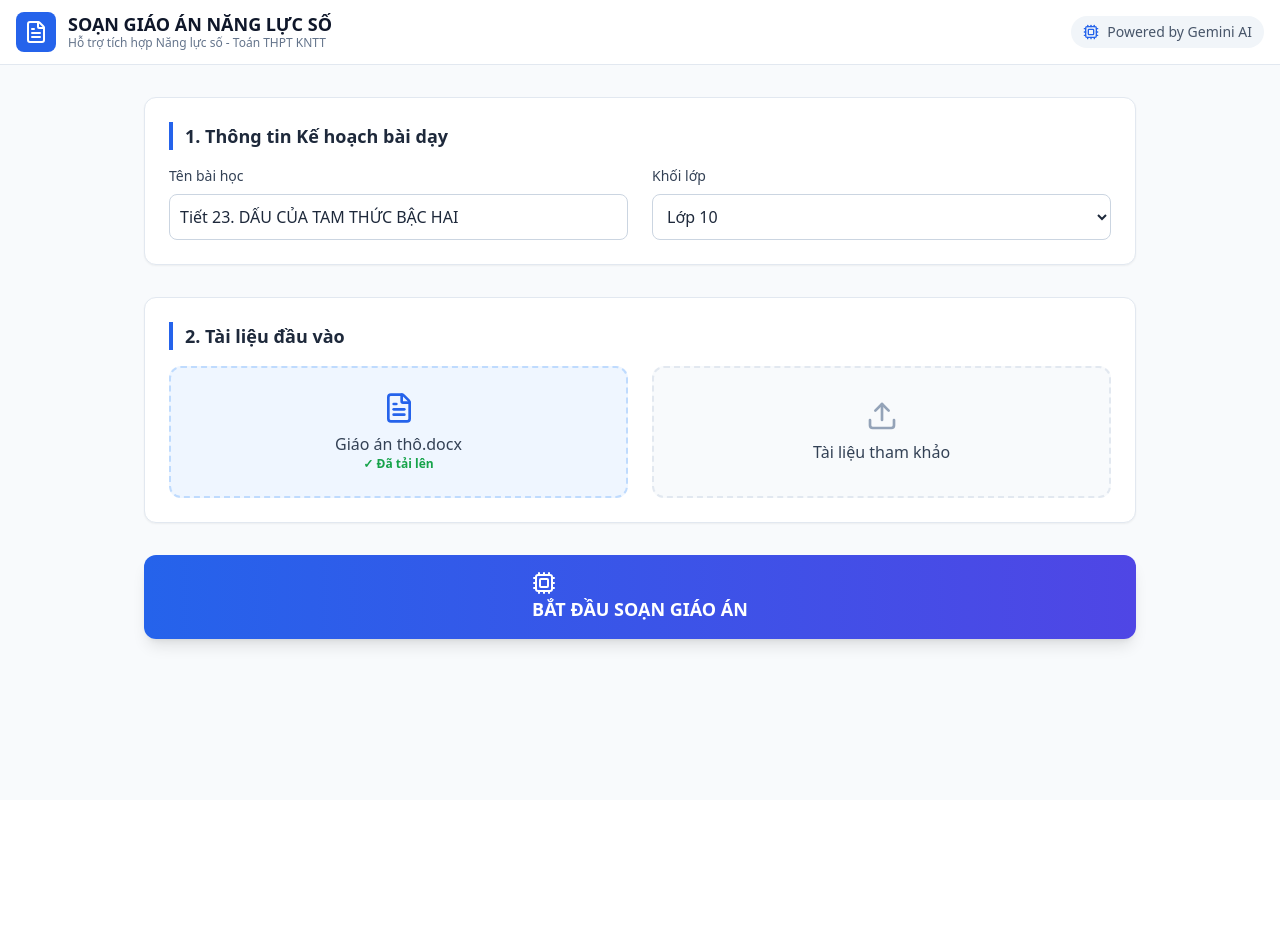
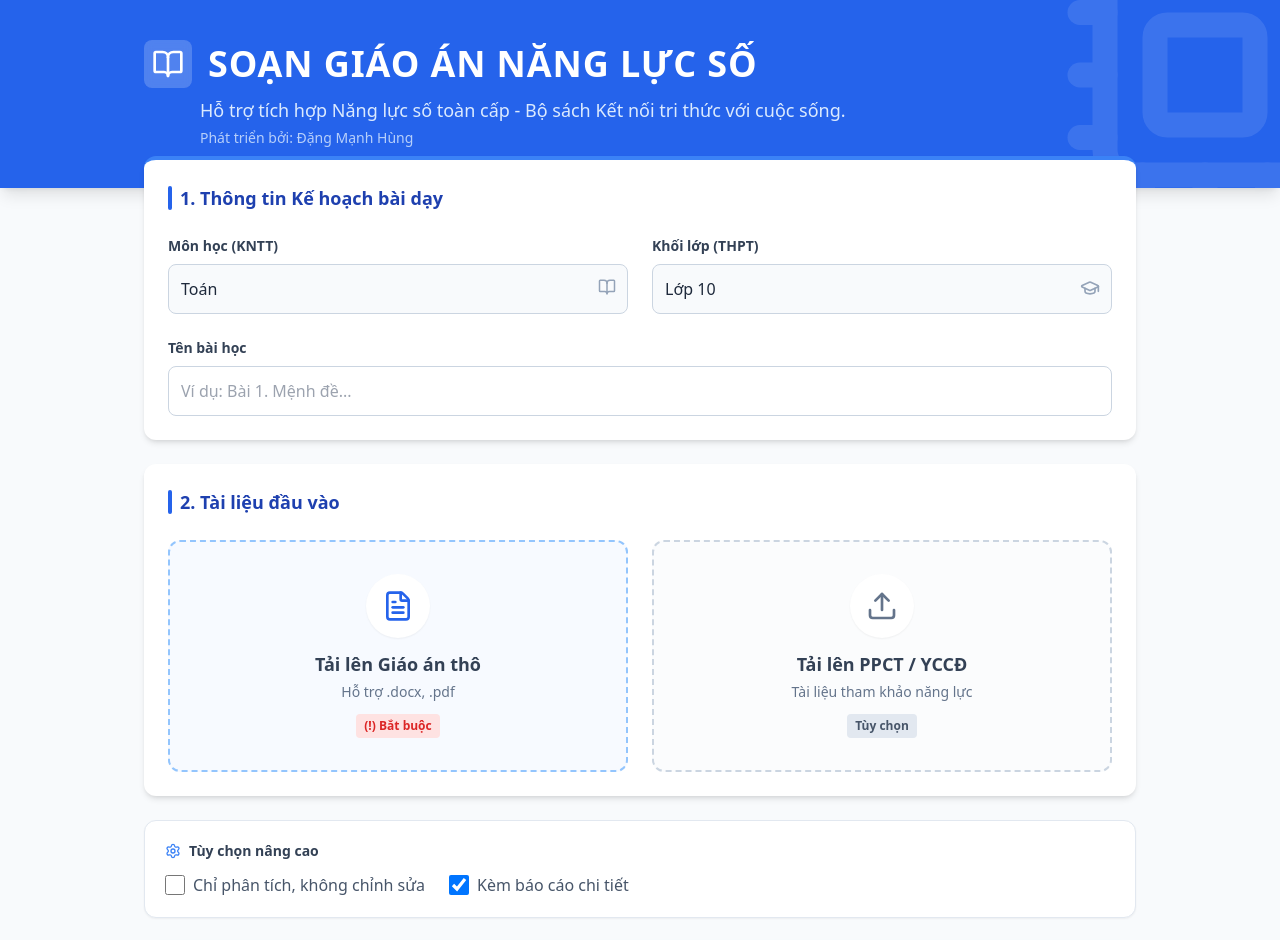
Before and after one commit to dangmanhhunglnt/giao-an-toan-kntt, a Next.js app: page / in a window 1280 px wide. Shown: the top 940 px of the page. Before the commit the page ends 800 px from the top, so only its background shows below. Built offline with nearby package versions, Linux system fonts and the light colour scheme.

Commit message:
Cap nhat giao dien moi

```diff
--- a/app/page.tsx
+++ b/app/page.tsx
@@ -1,13 +1,26 @@
 "use client";
 
 import React, { useState } from 'react';
-import { Cpu, Upload, FileText, CheckCircle, Download, Settings, FileBarChart } from 'lucide-react';
+import {
+  Cpu, Upload, FileText, CheckCircle, Download,
+  Settings, FileBarChart, BookOpen, GraduationCap,
+  Facebook, Phone, MonitorPlay
+} from 'lucide-react';
 
 export default function AI_LessonPlan_KNTT() {
   const [isProcessing, setIsProcessing] = useState(false);
   const [showResult, setShowResult] = useState(false);
+  const [selectedSubject, setSelectedSubject] = useState("Toán");
 
-  // 1. Hàm xử lý khi ấn nút Bắt đầu
+  // Danh sách môn học THPT - Kết nối tri thức
+  const subjects = [
+    "Toán", "Ngữ văn", "Vật lí", "Hóa học", "Sinh học",
+    "Lịch sử", "Địa lí", "Giáo dục kinh tế và pháp luật",
+    "Tin học", "Công nghệ", "Âm nhạc", "Mỹ thuật",
+    "Giáo dục thể chất", "Hoạt động trải nghiệm, HN", "Giáo dục QP&AN"
+  ];
+
+  // Hàm xử lý
   const handleAnalyze = () => {
     setIsProcessing(true);
     setTimeout(() => {
@@ -16,8 +29,7 @@ export default function AI_LessonPlan_KNTT() {
     }, 3000);
   };
 
-  // Hàm hỗ trợ tải file (ĐÃ SỬA LỖI MÀU ĐỎ TẠI ĐÂY)
-  // Thêm chữ ": any" để máy tính không báo lỗi nữa
+  // Hàm hỗ trợ tải file
   const downloadFile = (content: any, fileName: any) => {
      const blob = new Blob([content], { type: 'application/msword' });
      const url = URL.createObjectURL(blob);
@@ -29,112 +41,199 @@ export default function AI_LessonPlan_KNTT() {
      document.body.removeChild(link);
   }
 
-  // 2. Tải Giáo án
+  // Tải Giáo án
   const handleDownloadLessonPlan = () => {
      const content = `
         <html xmlns:o='urn:schemas-microsoft-com:office:office' xmlns:w='urn:schemas-microsoft-com:office:word' xmlns='http://www.w3.org/TR/REC-html40'>
         <head><meta charset='utf-8'><title>Giáo án NLS</title></head>
         <body>
-           <h1 style="text-align:center; color:#2E75B6;">GIÁO ÁN TÍCH HỢP NĂNG LỰC SỐ</h1>
-           <p><strong>Giáo viên:</strong> Đặng Mạnh Hùng</p>
-           <p><strong>Bài dạy:</strong> Dấu của tam thức bậc hai</p>
+           <h1 style="text-align:center; color:#2563EB;">KẾ HOẠCH BÀI DẠY (KẾT NỐI TRI THỨC)</h1>
+           <p style="text-align:center;"><strong>Môn:</strong> ${selectedSubject} - <strong>Tích hợp Năng lực số</strong></p>
            <hr>
-           <h3>NỘI DUNG BÀI DẠY...</h3>
-           <p>(Nội dung giáo án đã được AI bổ sung hoạt động công nghệ...)</p>
+           <h3>I. MỤC TIÊU</h3>
+           <p>...</p>
+           <h3>II. TIẾN TRÌNH DẠY HỌC (Đã tích hợp công nghệ)</h3>
+           <p>(Nội dung chi tiết...)</p>
         </body>
         </html>
      `;
-     downloadFile(content, "Giao_an_NLS_KNTT.doc");
+     downloadFile(content, `Giao_an_${selectedSubject}_NLS.doc`);
   };
 
-  // 3. Tải Báo cáo
+  // Tải Báo cáo
   const handleDownloadReport = () => {
-    const content = `
-       <html xmlns:o='urn:schemas-microsoft-com:office:office' xmlns:w='urn:schemas-microsoft-com:office:word' xmlns='http://www.w3.org/TR/REC-html40'>
-       <head><meta charset='utf-8'><title>Báo cáo NLS</title></head>
-       <body>
-          <h1 style="text-align:center; color:#C00000;">BÁO CÁO ĐÁNH GIÁ MỨC ĐỘ NLS</h1>
-          <h3>Kết quả phân tích:</h3>
-          <ul>
-            <li>Mức độ: <strong>Cao</strong></li>
-            <li>Công cụ sử dụng: GeoGebra, Google Forms.</li>
-          </ul>
-       </body>
-       </html>
-    `;
+    const content = `<html><body><h1>BÁO CÁO ĐÁNH GIÁ</h1><p>Môn: ${selectedSubject}</p></body></html>`;
     downloadFile(content, "Bao_cao_danh_gia_NLS.doc");
  };
 
   return (
     <div className="min-h-screen bg-slate-50 font-sans text-slate-800">
-      {/* Header */}
-      <header className="bg-white border-b border-slate-200 sticky top-0 z-10">
-        <div className="max-w-7xl mx-auto px-4 h-16 flex items-center justify-between">
-          <div className="flex items-center gap-3">
-            <div className="bg-blue-600 p-2 rounded-lg">
-              <FileText className="text-white w-6 h-6" />
+
+      {/* 1. HERO BANNER (Màu xanh đậm giống mẫu) */}
+      <div className="bg-blue-600 text-white py-10 shadow-lg relative overflow-hidden">
+         <div className="absolute top-0 right-0 opacity-10 transform translate-x-1/4 -translate-y-1/4">
+            <Cpu size={300} />
+         </div>
+         <div className="max-w-5xl mx-auto px-4 relative z-10">
+            <div className="flex items-center gap-4 mb-2">
+               <div className="bg-white/20 p-2 rounded-lg backdrop-blur-sm">
+                  <BookOpen size={32} className="text-white" />
+               </div>
+               <h1 className="text-3xl md:text-4xl font-bold uppercase tracking-wide">Soạn Giáo Án Năng Lực Số</h1>
             </div>
+            <p className="text-blue-100 text-lg max-w-2xl ml-14">
+               Hỗ trợ tích hợp Năng lực số toàn cấp - Bộ sách Kết nối tri thức với cuộc sống.
+               <br/>
+               <span className="text-sm opacity-80 mt-1 block">Phát triển bởi: Đặng Mạnh Hùng</span>
+            </p>
+         </div>
+      </div>
+
+      <main className="max-w-5xl mx-auto px-4 -mt-8 relative z-20 space-y-6 pb-20">
+
+        {/* KHUNG 1: THÔNG TIN KẾ HOẠCH */}
+        <section className="bg-white p-6 rounded-xl shadow-md border-t-4 border-blue-500">
+          <h2 className="text-lg font-bold text-blue-800 mb-6 flex items-center gap-2">
+             <span className="w-1 h-6 bg-blue-600 rounded-full block"></span>
+             1. Thông tin Kế hoạch bài dạy
+          </h2>
+
+          <div className="grid grid-cols-1 md:grid-cols-2 gap-6">
+            {/* Chọn Môn */}
             <div>
-              <h1 className="text-lg font-bold text-slate-900 leading-tight">SOẠN GIÁO ÁN NĂNG LỰC SỐ</h1>
-              <p className="text-xs text-slate-500">Hỗ trợ tích hợp Năng lực số - Toán THPT KNTT</p>
+              <label className="block text-sm font-semibold text-slate-700 mb-2">Môn học (KNTT)</label>
+              <div className="relative">
+                 <select
+                    value={selectedSubject}
+                    onChange={(e) => setSelectedSubject(e.target.value)}
+                    className="w-full p-3 bg-slate-50 border border-slate-300 rounded-lg outline-none focus:ring-2 focus:ring-blue-500 appearance-none font-medium"
+                 >
+                    {subjects.map((sub, index) => (
+                       <option key={index} value={sub}>{sub}</option>
+                    ))}
+                 </select>
+                 <BookOpen size={18} className="absolute right-3 top-3.5 text-slate-400 pointer-events-none" />
+              </div>
             </div>
-          </div>
-          <div className="flex items-center gap-2 text-sm font-medium text-slate-600 bg-slate-100 px-3 py-1.5 rounded-full">
-            <Cpu size={16} className="text-blue-600" />
-            <span>Powered by Gemini AI</span>
-          </div>
-        </div>
-      </header>
 
-      {/* Main Content */}
-      <main className="max-w-5xl mx-auto px-4 py-8 space-y-8">
+            {/* Chọn Khối */}
+            <div>
+              <label className="block text-sm font-semibold text-slate-700 mb-2">Khối lớp (THPT)</label>
+              <div className="relative">
+                 <select className="w-full p-3 bg-slate-50 border border-slate-300 rounded-lg outline-none focus:ring-2 focus:ring-blue-500 appearance-none font-medium">
+                    <option>Lớp 10</option>
+                    <option>Lớp 11</option>
+                    <option>Lớp 12</option>
+                 </select>
+                 <GraduationCap size={20} className="absolute right-3 top-3.5 text-slate-400 pointer-events-none" />
+              </div>
+            </div>
 
-        {/* KHUNG 1 */}
-        <section className="bg-white p-6 rounded-xl shadow-sm border border-slate-200">
-          <h2 className="text-lg font-bold text-slate-800 mb-4 border-l-4 border-blue-600 pl-3">1. Thông tin Kế hoạch bài dạy</h2>
-          <div className="grid grid-cols-1 md:grid-cols-2 gap-6">
-            <div><label className="block text-sm font-medium text-slate-700 mb-2">Tên bài học</label><input type="text" defaultValue="Tiết 23. DẤU CỦA TAM THỨC BẬC HAI" className="w-full p-2.5 border border-slate-300 rounded-lg outline-none" /></div>
-            <div><label className="block text-sm font-medium text-slate-700 mb-2">Khối lớp</label><select className="w-full p-2.5 border border-slate-300 rounded-lg outline-none bg-white"><option>Lớp 10</option><option>Lớp 11</option></select></div>
+            {/* Tên bài (Thêm vào cho đủ logic) */}
+            <div className="md:col-span-2">
+               <label className="block text-sm font-semibold text-slate-700 mb-2">Tên bài học</label>
+               <input type="text" placeholder="Ví dụ: Bài 1. Mệnh đề..." className="w-full p-3 border border-slate-300 rounded-lg focus:ring-2 focus:ring-blue-500 outline-none" />
+            </div>
           </div>
         </section>
 
-        {/* KHUNG 2 */}
-        <section className="bg-white p-6 rounded-xl shadow-sm border border-slate-200">
-          <h2 className="text-lg font-bold text-slate-800 mb-4 border-l-4 border-blue-600 pl-3">2. Tài liệu đầu vào</h2>
+        {/* KHUNG 2: TÀI LIỆU ĐẦU VÀO */}
+        <section className="bg-white p-6 rounded-xl shadow-md">
+          <h2 className="text-lg font-bold text-blue-800 mb-6 flex items-center gap-2">
+             <span className="w-1 h-6 bg-blue-600 rounded-full block"></span>
+             2. Tài liệu đầu vào
+          </h2>
           <div className="grid grid-cols-1 md:grid-cols-2 gap-6">
-            <div className="border-2 border-dashed border-blue-200 bg-blue-50 rounded-xl p-6 flex flex-col items-center justify-center text-center"><FileText className="w-8 h-8 text-blue-600 mb-2" /><p className="font-medium text-slate-700">Giáo án thô.docx</p><p className="text-xs text-green-600 font-bold">✓ Đã tải lên</p></div>
-            <div className="border-2 border-dashed border-slate-200 bg-slate-50 rounded-xl p-6 flex flex-col items-center justify-center text-center"><Upload className="w-8 h-8 text-slate-400 mb-2" /><p className="font-medium text-slate-700">Tài liệu tham khảo</p></div>
+            {/* File Giáo án */}
+            <div className="border-2 border-dashed border-blue-300 bg-blue-50/50 rounded-xl p-8 flex flex-col items-center justify-center text-center cursor-pointer hover:bg-blue-50 transition">
+              <div className="bg-white p-4 rounded-full mb-3 shadow-sm text-blue-600">
+                <FileText size={32} />
+              </div>
+              <p className="font-bold text-slate-700 text-lg">Tải lên Giáo án thô</p>
+              <p className="text-sm text-slate-500 mt-1">Hỗ trợ .docx, .pdf</p>
+              <span className="mt-3 text-xs font-semibold bg-red-100 text-red-600 px-2 py-1 rounded">(!) Bắt buộc</span>
+            </div>
+
+            {/* File PPCT */}
+            <div className="border-2 border-dashed border-slate-300 bg-slate-50/50 rounded-xl p-8 flex flex-col items-center justify-center text-center cursor-pointer hover:bg-slate-100 transition">
+              <div className="bg-white p-4 rounded-full mb-3 shadow-sm text-slate-500">
+                <Upload size={32} />
+              </div>
+              <p className="font-bold text-slate-700 text-lg">Tải lên PPCT / YCCĐ</p>
+              <p className="text-sm text-slate-500 mt-1">Tài liệu tham khảo năng lực</p>
+              <span className="mt-3 text-xs font-semibold bg-slate-200 text-slate-600 px-2 py-1 rounded">Tùy chọn</span>
+            </div>
           </div>
         </section>
 
-        {/* NÚT HÀNH ĐỘNG */}
-        <div className="flex flex-col gap-4">
-            <button onClick={handleAnalyze} disabled={isProcessing} className={`w-full py-4 rounded-xl font-bold text-lg text-white shadow-lg flex items-center justify-center gap-2 ${isProcessing ? 'bg-slate-400' : 'bg-gradient-to-r from-blue-600 to-indigo-600'}`}>
-              {isProcessing ? <span>⏳ ĐANG XỬ LÝ...</span> : <span><Cpu size={24} /> BẮT ĐẦU SOẠN GIÁO ÁN</span>}
+        {/* KHUNG 3: TÙY CHỌN & NÚT */}
+        <div className="space-y-6">
+           {/* Tùy chọn */}
+           <div className="bg-white p-5 rounded-xl shadow-sm border border-slate-200">
+              <h3 className="text-sm font-bold text-slate-700 mb-3 flex items-center gap-2">
+                 <Settings size={16} className="text-blue-500"/> Tùy chọn nâng cao
+              </h3>
+              <div className="flex flex-wrap gap-6">
+                 <label className="flex items-center gap-2 cursor-pointer">
+                    <input type="checkbox" className="w-5 h-5 text-blue-600 rounded focus:ring-blue-500" />
+                    <span className="text-slate-600">Chỉ phân tích, không chỉnh sửa</span>
+                 </label>
+                 <label className="flex items-center gap-2 cursor-pointer">
+                    <input type="checkbox" defaultChecked className="w-5 h-5 text-blue-600 rounded focus:ring-blue-500" />
+                    <span className="text-slate-600">Kèm báo cáo chi tiết</span>
+                 </label>
+              </div>
+           </div>
+
+           {/* Nút Bấm */}
+           <button
+              onClick={handleAnalyze}
+              disabled={isProcessing}
+              className={`w-full py-4 rounded-xl font-bold text-lg text-white shadow-lg shadow-blue-200 transition-all flex items-center justify-center gap-3
+                ${isProcessing ? 'bg-slate-400' : 'bg-blue-600 hover:bg-blue-700 hover:-translate-y-1'}
+              `}
+            >
+              {isProcessing ? (
+                <> <span className="animate-spin text-2xl">⏳</span> ĐANG XỬ LÝ DỮ LIỆU... </>
+              ) : (
+                <> <MonitorPlay size={24} /> BẮT ĐẦU SOẠN GIÁO ÁN </>
+              )}
             </button>
 
+            {/* KẾT QUẢ */}
             {showResult && (
-              <div className="animate-fade-in-up bg-green-50 border border-green-200 rounded-xl p-6 mt-4">
-                <div className="flex items-start gap-4">
-                  <div className="bg-green-100 p-2 rounded-full"><CheckCircle className="w-6 h-6 text-green-600" /></div>
-                  <div className="flex-1">
-                    <h3 className="text-lg font-bold text-green-800 mb-1">Đã hoàn thành tích hợp Năng lực số!</h3>
-                    <p className="text-green-700 text-sm mb-4">Hệ thống đã bổ sung hoạt động NLS. Thầy chọn file cần tải về:</p>
-
-                    <div className="flex gap-3 flex-wrap">
-                      <button onClick={handleDownloadLessonPlan} className="flex items-center gap-2 bg-green-600 hover:bg-green-700 text-white px-5 py-2.5 rounded-lg font-medium shadow-sm transition-colors">
-                        <Download size={18} /> Tải Giáo án (.docx)
-                      </button>
-
-                      <button onClick={handleDownloadReport} className="flex items-center gap-2 bg-white border border-green-600 text-green-700 hover:bg-green-50 px-5 py-2.5 rounded-lg font-medium transition-colors">
-                        <FileBarChart size={18} /> Tải Báo cáo chi tiết (.docx)
-                      </button>
-                    </div>
+              <div className="animate-fade-in-up bg-green-50 border border-green-200 rounded-xl p-6">
+                <div className="flex items-center gap-4 mb-4">
+                  <CheckCircle className="w-8 h-8 text-green-600" />
+                  <div>
+                    <h3 className="text-lg font-bold text-green-800">Thành công!</h3>
+                    <p className="text-green-700 text-sm">Đã tích hợp NLS cho môn {selectedSubject}.</p>
                   </div>
+                </div>
+                <div className="flex gap-3">
+                  <button onClick={handleDownloadLessonPlan} className="bg-green-600 hover:bg-green-700 text-white px-6 py-3 rounded-lg font-bold flex items-center gap-2 shadow-sm"><Download size={20}/> Tải Giáo án</button>
+                  <button onClick={handleDownloadReport} className="bg-white border border-green-600 text-green-700 hover:bg-green-50 px-6 py-3 rounded-lg font-bold flex items-center gap-2"><FileBarChart size={20}/> Tải Báo cáo</button>
                 </div>
               </div>
             )}
         </div>
+
+        {/* FOOTER GIỐNG ẢNH */}
+        <footer className="text-center pt-8 pb-4 text-slate-500 text-sm space-y-2">
+           <p>© 2024 NLS Assistant. Built with Gemini API & React.</p>
+
+           <div className="flex items-center justify-center gap-4 mt-4 text-blue-600 font-medium">
+              <a href="#" className="flex items-center gap-1 hover:underline"><Facebook size={16}/> Liên hệ Facebook</a>
+              <span className="text-slate-300">|</span>
+              <a href="#" className="flex items-center gap-1 hover:underline"><Phone size={16}/> Zalo: 09xx.xxx.xxx</a>
+           </div>
+
+           <div className="mt-6 p-4 bg-blue-50 rounded-lg border border-blue-100 inline-block text-blue-800">
+              <strong>ĐĂNG KÝ KHÓA HỌC THỰC CHIẾN VIẾT SKKN, TẠO APP DẠY HỌC</strong><br/>
+              <span className="text-xs opacity-80">Liên hệ tác giả: Đặng Mạnh Hùng</span>
+           </div>
+        </footer>
+
       </main>
     </div>
   );
```
